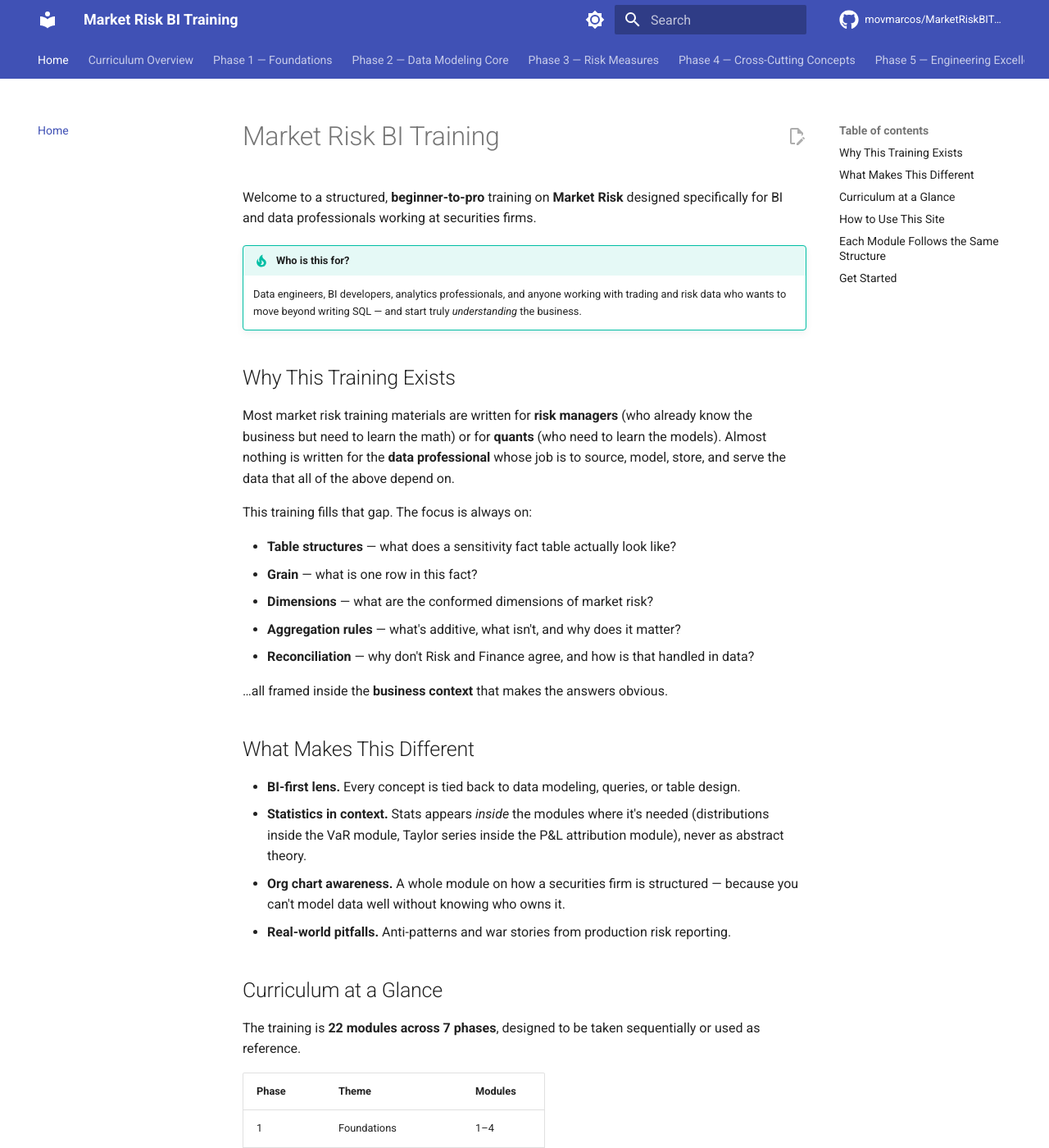
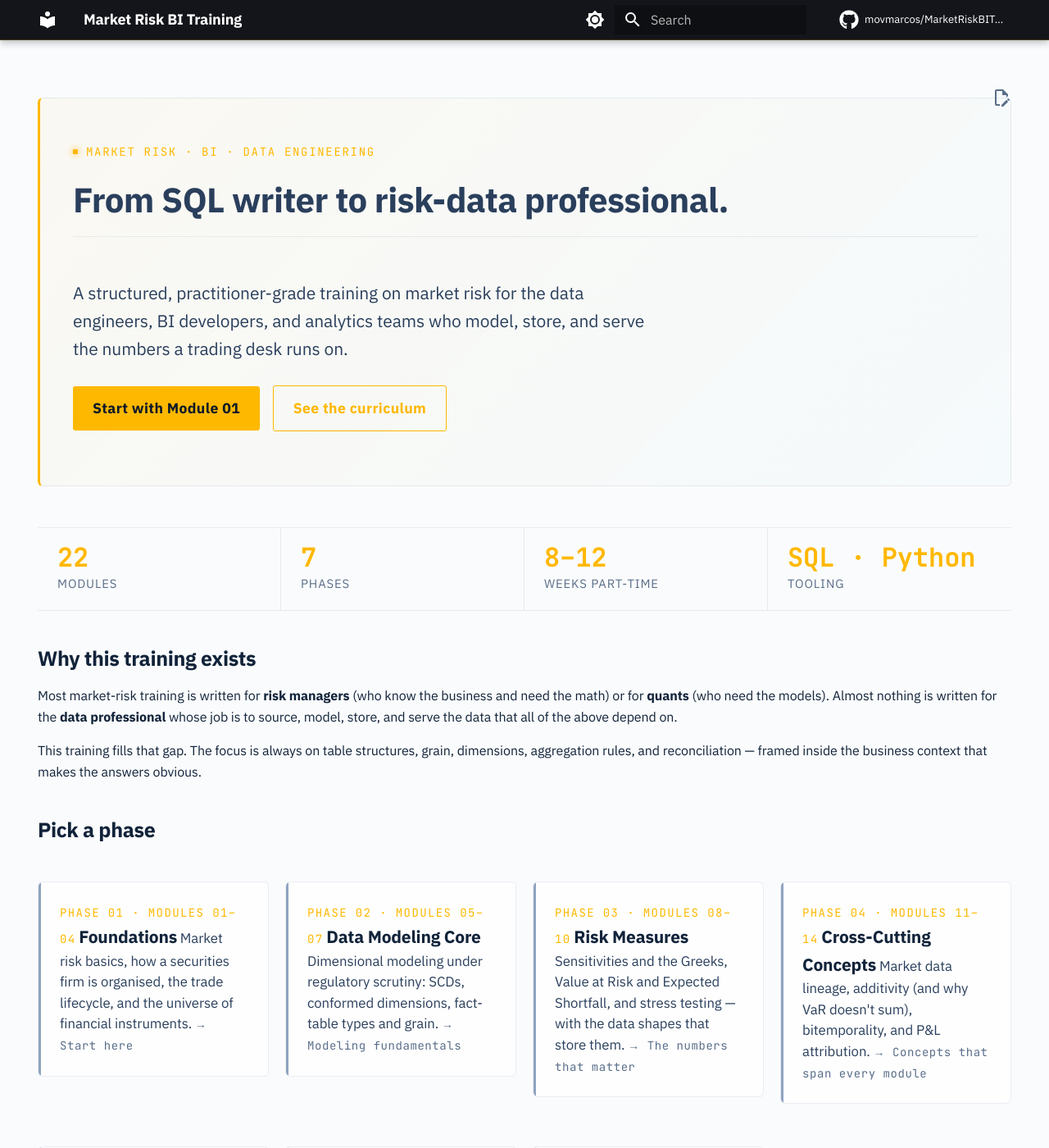
Before and after one commit to movmarcos/MarketRiskBITraining, an MkDocs documentation site: the page built from docs/index.md, in a window 1280 px wide and 1400 px high. Shown: the whole window at 82% size. Built offline with MkDocs 1.6.1 and Material for MkDocs 9.7.7, drawn with Linux system fonts in a browser that asks for light colours; comment, search, counter and statistics services are not loaded; some of the changed text lies outside the part shown.

Commit message:
Redesign with Bloomberg-terminal palette, hero landing, collapsed sidebar

```diff
--- a/docs/index.md
+++ b/docs/index.md
@@ -1,68 +1,97 @@
-# Market Risk BI Training
+---
+hide:
+  - navigation
+  - toc
+---
 
-Welcome to a structured, **beginner-to-pro** training on **Market Risk** designed specifically for BI and data professionals working at securities firms.
+<div class="mr-hero" markdown>
 
-!!! tip "Who is this for?"
-    Data engineers, BI developers, analytics professionals, and anyone working with trading and risk data who wants to move beyond writing SQL — and start truly *understanding* the business.
+<p class="mr-hero__eyebrow">Market Risk · BI · Data Engineering</p>
 
-## Why This Training Exists
+<h1 class="mr-hero__title">From SQL writer to risk-data professional.</h1>
 
-Most market risk training materials are written for **risk managers** (who already know the business but need to learn the math) or for **quants** (who need to learn the models). Almost nothing is written for the **data professional** whose job is to source, model, store, and serve the data that all of the above depend on.
+<p class="mr-hero__subtitle">A structured, practitioner-grade training on market risk for the data engineers, BI developers, and analytics teams who model, store, and serve the numbers a trading desk runs on.</p>
 
-This training fills that gap. The focus is always on:
+[Start with Module 01](modules/01-market-risk-foundations.md){ .mr-hero__cta }
+[See the curriculum](curriculum.md){ .mr-hero__cta .mr-hero__cta--ghost }
 
-- **Table structures** — what does a sensitivity fact table actually look like?
-- **Grain** — what is one row in this fact?
-- **Dimensions** — what are the conformed dimensions of market risk?
-- **Aggregation rules** — what's additive, what isn't, and why does it matter?
-- **Reconciliation** — why don't Risk and Finance agree, and how is that handled in data?
+</div>
 
-…all framed inside the **business context** that makes the answers obvious.
+<div class="mr-stats" markdown>
 
-## What Makes This Different
+<div class="mr-stat" markdown>
+<p class="mr-stat__value">22</p>
+<p class="mr-stat__label">Modules</p>
+</div>
 
-- **BI-first lens.** Every concept is tied back to data modeling, queries, or table design.
-- **Statistics in context.** Stats appears *inside* the modules where it's needed (distributions inside the VaR module, Taylor series inside the P&L attribution module), never as abstract theory.
-- **Org chart awareness.** A whole module on how a securities firm is structured — because you can't model data well without knowing who owns it.
-- **Real-world pitfalls.** Anti-patterns and war stories from production risk reporting.
+<div class="mr-stat" markdown>
+<p class="mr-stat__value">7</p>
+<p class="mr-stat__label">Phases</p>
+</div>
 
-## Curriculum at a Glance
+<div class="mr-stat" markdown>
+<p class="mr-stat__value">8–12</p>
+<p class="mr-stat__label">Weeks part-time</p>
+</div>
 
-The training is **22 modules across 7 phases**, designed to be taken sequentially or used as reference.
+<div class="mr-stat" markdown>
+<p class="mr-stat__value">SQL · Python</p>
+<p class="mr-stat__label">Tooling</p>
+</div>
 
-| Phase | Theme | Modules |
-|-------|-------|---------|
-| 1 | Foundations | 1–4 |
-| 2 | Data Modeling Core | 5–7 |
-| 3 | Risk Measures | 8–10 |
-| 4 | Cross-Cutting Concepts | 11–14 |
-| 5 | Engineering Excellence | 15–18 |
-| 6 | Business-Aligned Pro | 19–21 |
-| 7 | Capstone | 22 |
+</div>
 
-**Estimated time:** 8–12 weeks part-time alongside a full-time job.
+## Why this training exists
 
-[See the full curriculum →](curriculum.md){ .md-button .md-button--primary }
+Most market-risk training is written for **risk managers** (who know the business and need the math) or for **quants** (who need the models). Almost nothing is written for the **data professional** whose job is to source, model, store, and serve the data that all of the above depend on.
 
-## How to Use This Site
+This training fills that gap. The focus is always on table structures, grain, dimensions, aggregation rules, and reconciliation — framed inside the business context that makes the answers obvious.
 
-- **Sequential learners:** start with [Module 1](modules/01-market-risk-foundations.md) and work through.
-- **Reference users:** use the navigation or search bar to jump to specific topics.
-- **Glossary lookups:** the [glossary](glossary.md) covers key terms you'll hear daily.
+## Pick a phase
 
-## Each Module Follows the Same Structure
+<div class="mr-phases" markdown>
 
-Every module contains:
+[<span class="mr-phase__num">Phase 01 · Modules 01–04</span>
+<span class="mr-phase__title">Foundations</span>
+<span class="mr-phase__desc">Market risk basics, how a securities firm is organised, the trade lifecycle, and the universe of financial instruments.</span>
+<span class="mr-phase__meta">→ Start here</span>](modules/01-market-risk-foundations.md){ .mr-phase }
 
-1. **Business explanation** — what this is and why it matters.
-2. **Conceptual data model** — entities, relationships, grain.
-3. **Example table structures** — realistic columns with types.
-4. **Common queries / aggregation patterns** — how the data is actually used.
-5. **Stats detour** *(where applicable)* — the statistics you need, taught in context.
-6. **Pitfalls and gotchas** — what goes wrong in the real world.
+[<span class="mr-phase__num">Phase 02 · Modules 05–07</span>
+<span class="mr-phase__title">Data Modeling Core</span>
+<span class="mr-phase__desc">Dimensional modeling under regulatory scrutiny: SCDs, conformed dimensions, fact-table types and grain.</span>
+<span class="mr-phase__meta">→ Modeling fundamentals</span>](modules/05-dimensional-modeling.md){ .mr-phase }
 
-## Get Started
+[<span class="mr-phase__num">Phase 03 · Modules 08–10</span>
+<span class="mr-phase__title">Risk Measures</span>
+<span class="mr-phase__desc">Sensitivities and the Greeks, Value at Risk and Expected Shortfall, and stress testing — with the data shapes that store them.</span>
+<span class="mr-phase__meta">→ The numbers that matter</span>](modules/08-sensitivities.md){ .mr-phase }
 
-Ready to begin?
+[<span class="mr-phase__num">Phase 04 · Modules 11–14</span>
+<span class="mr-phase__title">Cross-Cutting Concepts</span>
+<span class="mr-phase__desc">Market data lineage, additivity (and why VaR doesn't sum), bitemporality, and P&amp;L attribution.</span>
+<span class="mr-phase__meta">→ Concepts that span every module</span>](modules/11-market-data.md){ .mr-phase }
 
-[Start with Module 1: Market Risk Foundations →](modules/01-market-risk-foundations.md){ .md-button .md-button--primary }
+[<span class="mr-phase__num">Phase 05 · Modules 15–18</span>
+<span class="mr-phase__title">Engineering Excellence</span>
+<span class="mr-phase__desc">Data quality, lineage and auditability, performance and materialization, and reference architectures for risk warehouses.</span>
+<span class="mr-phase__meta">→ Production-grade discipline</span>](modules/15-data-quality.md){ .mr-phase }
+
+[<span class="mr-phase__num">Phase 06 · Modules 19–21</span>
+<span class="mr-phase__title">Business-Aligned Pro</span>
+<span class="mr-phase__desc">Regulatory context (Basel, FRTB, BCBS 239), translating business asks into data specs, and recognising anti-patterns.</span>
+<span class="mr-phase__meta">→ Talk to the desk</span>](modules/19-regulatory-context.md){ .mr-phase }
+
+[<span class="mr-phase__num">Phase 07 · Module 22</span>
+<span class="mr-phase__title">Capstone</span>
+<span class="mr-phase__desc">Design and implement a small risk reporting mart end-to-end, with a rubric and reference-solution outline.</span>
+<span class="mr-phase__meta">→ Put it together</span>](modules/22-capstone.md){ .mr-phase }
+
+</div>
+
+## How to use this site
+
+- **Sequential learners** — start with [Module 01](modules/01-market-risk-foundations.md) and work through.
+- **Reference users** — jump straight to a topic via the sidebar or search.
+- **Quick lookups** — the [glossary](glossary.md) covers terms you'll hear daily.
+
+Each module follows the same eight-section structure: learning objectives, why it matters, core concepts, worked examples (SQL + Python), common pitfalls, exercises with solutions, further reading, and a recap.
--- /dev/null
+++ b/docs/stylesheets/extra.css
@@ -0,0 +1,401 @@
+/* ============================================================
+   Market Risk BI Training — Bloomberg-terminal palette
+   Navy #0B1929  ·  Amber #FFB800  ·  IBM Plex Sans + JetBrains Mono
+   ============================================================ */
+
+:root {
+  --mr-navy:        #0B1929;
+  --mr-navy-2:      #11233A;
+  --mr-navy-3:      #1A3354;
+  --mr-amber:       #FFB800;
+  --mr-amber-soft:  #FFCB47;
+  --mr-amber-dim:   rgba(255, 184, 0, 0.12);
+  --mr-electric:    #00C2FF;
+  --mr-text-dim:    #8FA3BF;
+  --mr-rule:        rgba(143, 163, 191, 0.18);
+}
+
+/* ---------- Dark scheme (primary) ---------- */
+[data-md-color-scheme="slate"] {
+  --md-hue: 215;
+
+  --md-default-bg-color:        var(--mr-navy);
+  --md-default-bg-color--light:  #0F1F36;
+  --md-default-bg-color--lighter:#152A47;
+  --md-default-bg-color--lightest:#1B345A;
+
+  --md-default-fg-color:         #E5ECF5;
+  --md-default-fg-color--light:  #C9D5E6;
+  --md-default-fg-color--lighter:#A4B5CC;
+  --md-default-fg-color--lightest:#6A7E99;
+
+  --md-primary-fg-color:         #050D18;
+  --md-primary-fg-color--light:  var(--mr-navy);
+  --md-primary-fg-color--dark:   #02060C;
+  --md-primary-bg-color:         #FFFFFF;
+  --md-primary-bg-color--light:  rgba(255, 255, 255, 0.85);
+
+  --md-accent-fg-color:               var(--mr-amber);
+  --md-accent-fg-color--transparent:  var(--mr-amber-dim);
+  --md-accent-bg-color:               var(--mr-navy);
+  --md-accent-bg-color--light:        var(--mr-navy-2);
+
+  --md-typeset-a-color:          var(--mr-amber);
+  --md-typeset-mark-color:       rgba(255, 184, 0, 0.28);
+
+  --md-code-bg-color:            #0A1424;
+  --md-code-fg-color:            #DCE6F2;
+  --md-code-hl-color:            rgba(255, 184, 0, 0.18);
+  --md-code-hl-keyword-color:    #FFB800;
+  --md-code-hl-function-color:   #00C2FF;
+  --md-code-hl-string-color:     #7BD88F;
+  --md-code-hl-number-color:     #FF8E72;
+  --md-code-hl-comment-color:    #5F7896;
+  --md-code-hl-name-color:       #DCE6F2;
+  --md-code-hl-operator-color:   var(--mr-amber);
+  --md-code-hl-punctuation-color:#A4B5CC;
+
+  --md-admonition-bg-color:      #0F1F36;
+  --md-admonition-fg-color:      #E5ECF5;
+
+  --md-footer-bg-color:          #050D18;
+  --md-footer-bg-color--dark:    #02060C;
+}
+
+/* ---------- Light scheme (secondary) ---------- */
+[data-md-color-scheme="default"] {
+  --md-default-bg-color:         #FAFBFC;
+  --md-default-fg-color:         #11233A;
+  --md-default-fg-color--light:  #2A3F5C;
+  --md-default-fg-color--lighter:#5A6E89;
+  --md-default-fg-color--lightest:#8FA3BF;
+
+  --md-primary-fg-color:         var(--mr-navy);
+  --md-primary-fg-color--light:  var(--mr-navy-3);
+  --md-primary-fg-color--dark:   #050D18;
+  --md-primary-bg-color:         #FFFFFF;
+
+  --md-accent-fg-color:               #B27D00;
+  --md-accent-fg-color--transparent:  rgba(178, 125, 0, 0.10);
+
+  --md-typeset-a-color:          #1A3354;
+  --md-typeset-mark-color:       rgba(255, 184, 0, 0.30);
+
+  --md-code-bg-color:            #F1F4F9;
+  --md-code-fg-color:            #11233A;
+  --md-code-hl-color:            rgba(178, 125, 0, 0.15);
+}
+
+/* ---------- Typography polish ---------- */
+.md-typeset {
+  font-feature-settings: "ss01", "cv01", "cv11";
+  letter-spacing: -0.005em;
+}
+
+.md-typeset h1,
+.md-typeset h2,
+.md-typeset h3,
+.md-typeset h4 {
+  font-weight: 600;
+  letter-spacing: -0.015em;
+}
+
+.md-typeset h1 {
+  font-size: 2.1rem;
+  margin-top: 0.2em;
+  border-bottom: 1px solid var(--mr-rule);
+  padding-bottom: 0.4em;
+}
+
+[data-md-color-scheme="slate"] .md-typeset h1 {
+  color: #FFFFFF;
+}
+
+.md-typeset code,
+.md-typeset pre {
+  font-feature-settings: "ss01", "ss02", "ss03";
+}
+
+/* Tabular figures for tables and inline numbers */
+.md-typeset table:not([class]) td {
+  font-variant-numeric: tabular-nums;
+}
+
+/* ---------- Header & nav ---------- */
+.md-header {
+  border-bottom: 1px solid rgba(255, 184, 0, 0.18);
+}
+
+[data-md-color-scheme="slate"] .md-header {
+  background: var(--md-primary-fg-color);
+}
+
+.md-header__title {
+  font-weight: 600;
+  letter-spacing: -0.01em;
+}
+
+/* Make the active nav item amber */
+.md-nav__link--active,
+.md-nav__link--active code {
+  color: var(--mr-amber) !important;
+  font-weight: 600;
+}
+
+[data-md-color-scheme="default"] .md-nav__link--active {
+  color: var(--mr-navy) !important;
+}
+
+/* Section labels in sidebar — tighter, more terminal-like */
+.md-nav__title {
+  font-weight: 600;
+  text-transform: uppercase;
+  font-size: 0.66rem;
+  letter-spacing: 0.08em;
+  color: var(--md-default-fg-color--lighter);
+}
+
+/* ---------- Code blocks: terminal feel ---------- */
+.md-typeset pre > code {
+  border-radius: 6px;
+  border: 1px solid var(--mr-rule);
+}
+
+[data-md-color-scheme="slate"] .md-typeset pre > code {
+  border-color: rgba(255, 184, 0, 0.10);
+  box-shadow: inset 0 0 0 1px rgba(0, 194, 255, 0.04);
+}
+
+.md-typeset .highlight .filename {
+  background: var(--md-code-bg-color);
+  border-bottom: 1px solid var(--mr-amber);
+  color: var(--mr-amber);
+  font-family: var(--md-code-font);
+  font-size: 0.72rem;
+  letter-spacing: 0.04em;
+  text-transform: uppercase;
+}
+
+/* ---------- Admonitions — accent stripe ---------- */
+.md-typeset .admonition,
+.md-typeset details {
+  border-left-width: 3px;
+  border-radius: 4px;
+}
+
+[data-md-color-scheme="slate"] .md-typeset .admonition {
+  background: var(--mr-navy-2);
+}
+
+/* ---------- Tables ---------- */
+.md-typeset table:not([class]) {
+  border: 1px solid var(--mr-rule);
+  border-radius: 4px;
+  overflow: hidden;
+  font-size: 0.78rem;
+}
+
+.md-typeset table:not([class]) th {
+  background: var(--mr-navy-3);
+  color: #FFFFFF;
+  font-weight: 600;
+  text-transform: uppercase;
+  font-size: 0.7rem;
+  letter-spacing: 0.06em;
+}
+
+[data-md-color-scheme="default"] .md-typeset table:not([class]) th {
+  background: var(--mr-navy);
+}
+
+/* ---------- Hero (used by index.md) ---------- */
+.mr-hero {
+  margin: 1rem 0 2.5rem;
+  padding: 2.5rem 2rem;
+  border: 1px solid var(--mr-rule);
+  border-left: 3px solid var(--mr-amber);
+  border-radius: 6px;
+  background:
+    linear-gradient(135deg, rgba(255, 184, 0, 0.04), rgba(0, 194, 255, 0.02));
+}
+
+[data-md-color-scheme="slate"] .mr-hero {
+  background:
+    linear-gradient(135deg, rgba(255, 184, 0, 0.06), rgba(0, 194, 255, 0.03)),
+    var(--mr-navy-2);
+}
+
+.mr-hero__eyebrow {
+  display: inline-flex;
+  align-items: center;
+  gap: 0.5rem;
+  font-family: var(--md-code-font);
+  font-size: 0.7rem;
+  letter-spacing: 0.12em;
+  text-transform: uppercase;
+  color: var(--mr-amber);
+  margin: 0 0 0.6rem;
+}
+
+.mr-hero__eyebrow::before {
+  content: "";
+  display: inline-block;
+  width: 6px; height: 6px;
+  background: var(--mr-amber);
+  border-radius: 1px;
+  box-shadow: 0 0 8px var(--mr-amber);
+}
+
+.mr-hero__title {
+  font-size: 2.4rem;
+  font-weight: 700;
+  line-height: 1.1;
+  letter-spacing: -0.02em;
+  margin: 0 0 0.6rem;
+}
+
+[data-md-color-scheme="slate"] .mr-hero__title {
+  color: #FFFFFF;
+}
+
+.mr-hero__subtitle {
+  font-size: 1.05rem;
+  color: var(--md-default-fg-color--light);
+  max-width: 56ch;
+  margin: 0 0 1.4rem;
+}
+
+.mr-hero__cta {
+  display: inline-block;
+  padding: 0.65rem 1.2rem;
+  background: var(--mr-amber);
+  color: var(--mr-navy) !important;
+  border-radius: 3px;
+  font-weight: 600;
+  font-size: 0.88rem;
+  letter-spacing: 0.02em;
+  text-decoration: none !important;
+  transition: transform 0.15s ease, box-shadow 0.15s ease;
+}
+
+.mr-hero__cta:hover {
+  transform: translateY(-1px);
+  box-shadow: 0 4px 12px rgba(255, 184, 0, 0.3);
+}
+
+.mr-hero__cta--ghost {
+  margin-left: 0.6rem;
+  background: transparent;
+  color: var(--mr-amber) !important;
+  border: 1px solid var(--mr-amber);
+}
+
+.mr-hero__cta--ghost:hover {
+  background: var(--mr-amber-dim);
+  box-shadow: none;
+}
+
+/* ---------- Phase cards grid ---------- */
+.mr-phases {
+  display: grid;
+  grid-template-columns: repeat(auto-fill, minmax(260px, 1fr));
+  gap: 1rem;
+  margin: 1.5rem 0 2rem;
+}
+
+.mr-phase {
+  display: block;
+  padding: 1.2rem 1.3rem;
+  border: 1px solid var(--mr-rule);
+  border-radius: 6px;
+  background: var(--md-default-bg-color--light, transparent);
+  text-decoration: none !important;
+  color: inherit !important;
+  transition: border-color 0.15s ease, transform 0.15s ease;
+  position: relative;
+  overflow: hidden;
+}
+
+.mr-phase::before {
+  content: "";
+  position: absolute;
+  left: 0; top: 0; bottom: 0;
+  width: 3px;
+  background: var(--mr-text-dim);
+  transition: background 0.15s ease, width 0.15s ease;
+}
+
+.mr-phase:hover {
+  border-color: var(--mr-amber);
+  transform: translateY(-2px);
+}
+
+.mr-phase:hover::before {
+  background: var(--mr-amber);
+  width: 4px;
+}
+
+.mr-phase__num {
+  font-family: var(--md-code-font);
+  font-size: 0.7rem;
+  letter-spacing: 0.1em;
+  color: var(--mr-amber);
+  text-transform: uppercase;
+  margin: 0 0 0.4rem;
+}
+
+.mr-phase__title {
+  font-size: 1.05rem;
+  font-weight: 600;
+  letter-spacing: -0.01em;
+  margin: 0 0 0.5rem;
+  color: var(--md-default-fg-color);
+}
+
+.mr-phase__desc {
+  font-size: 0.84rem;
+  color: var(--md-default-fg-color--light);
+  line-height: 1.5;
+  margin: 0 0 0.7rem;
+}
+
+.mr-phase__meta {
+  font-family: var(--md-code-font);
+  font-size: 0.7rem;
+  color: var(--md-default-fg-color--lighter);
+  letter-spacing: 0.04em;
+}
+
+/* ---------- Stat strip on homepage ---------- */
+.mr-stats {
+  display: grid;
+  grid-template-columns: repeat(auto-fit, minmax(140px, 1fr));
+  gap: 0;
+  margin: 2rem 0;
+  border-top: 1px solid var(--mr-rule);
+  border-bottom: 1px solid var(--mr-rule);
+}
+
+.mr-stat {
+  padding: 1rem 1.2rem;
+  border-right: 1px solid var(--mr-rule);
+}
+
+.mr-stat:last-child { border-right: none; }
+
+.mr-stat__value {
+  font-family: var(--md-code-font);
+  font-size: 1.6rem;
+  font-weight: 600;
+  color: var(--mr-amber);
+  line-height: 1;
+  margin: 0 0 0.2rem;
+}
+
+.mr-stat__label {
+  font-size: 0.74rem;
+  text-transform: uppercase;
+  letter-spacing: 0.06em;
+  color: var(--md-default-fg-color--lighter);
+  margin: 0;
+}
--- a/mkdocs.yml
+++ b/mkdocs.yml
@@ -7,33 +7,37 @@ edit_uri: edit/main/docs/
 
 theme:
   name: material
+  font:
+    text: IBM Plex Sans
+    code: JetBrains Mono
   features:
-    - navigation.tabs
-    - navigation.sections
-    - navigation.expand
     - navigation.top
     - navigation.indexes
     - navigation.footer
+    - navigation.prune
+    - navigation.tracking
     - toc.follow
     - search.suggest
     - search.highlight
+    - search.share
     - content.code.copy
+    - content.code.annotate
     - content.action.edit
   palette:
+    - media: "(prefers-color-scheme: dark)"
+      scheme: slate
+      primary: black
+      accent: amber
+      toggle:
+        icon: material/brightness-4
+        name: Switch to light mode
     - media: "(prefers-color-scheme: light)"
       scheme: default
-      primary: indigo
-      accent: indigo
+      primary: black
+      accent: amber
       toggle:
         icon: material/brightness-7
         name: Switch to dark mode
-    - media: "(prefers-color-scheme: dark)"
-      scheme: slate
-      primary: indigo
-      accent: indigo
-      toggle:
-        icon: material/brightness-4
-        name: Switch to light mode
   icon:
     repo: fontawesome/brands/github
 
@@ -61,8 +65,14 @@ markdown_extensions:
   - footnotes
   - attr_list
   - md_in_html
+  - pymdownx.emoji:
+      emoji_index: !!python/name:material.extensions.emoji.twemoji
+      emoji_generator: !!python/name:material.extensions.emoji.to_svg
   - toc:
       permalink: true
+
+extra_css:
+  - stylesheets/extra.css
 
 extra_javascript:
   - https://polyfill.io/v3/polyfill.min.js?features=es6
```
